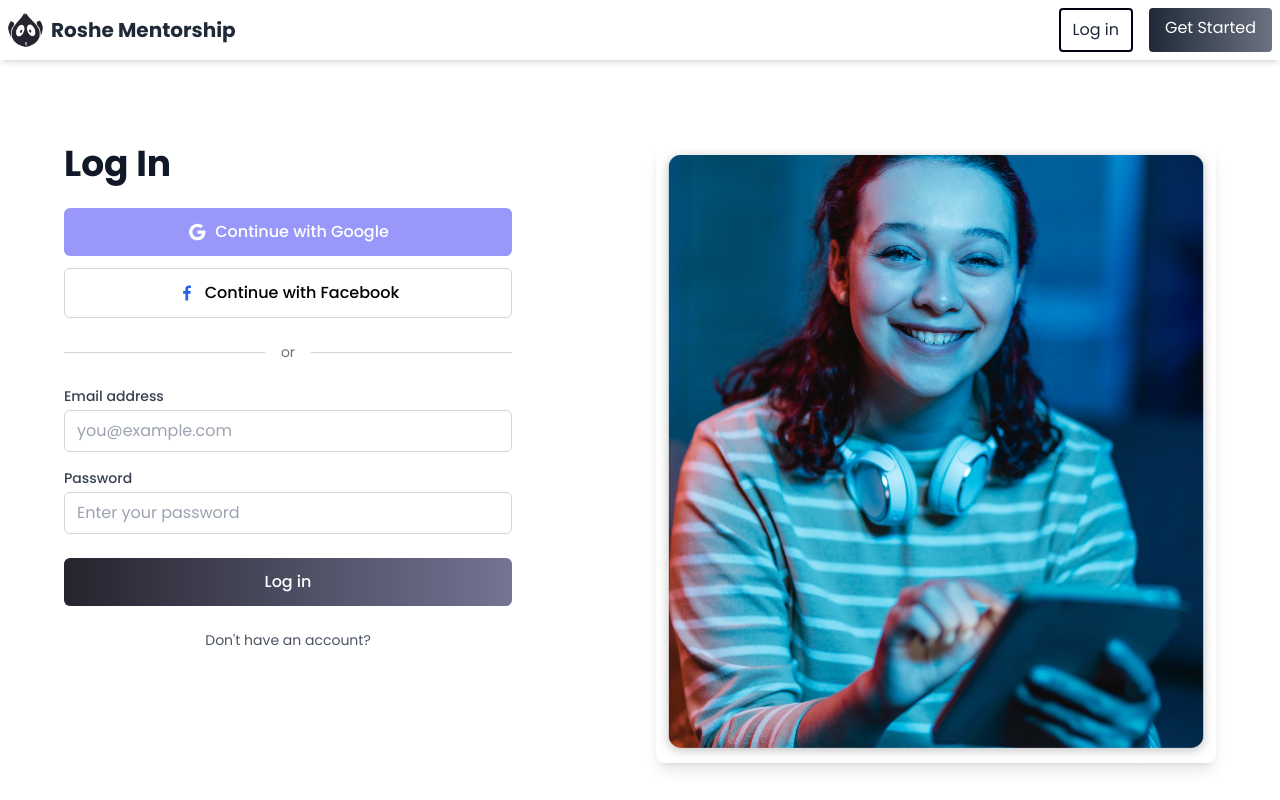
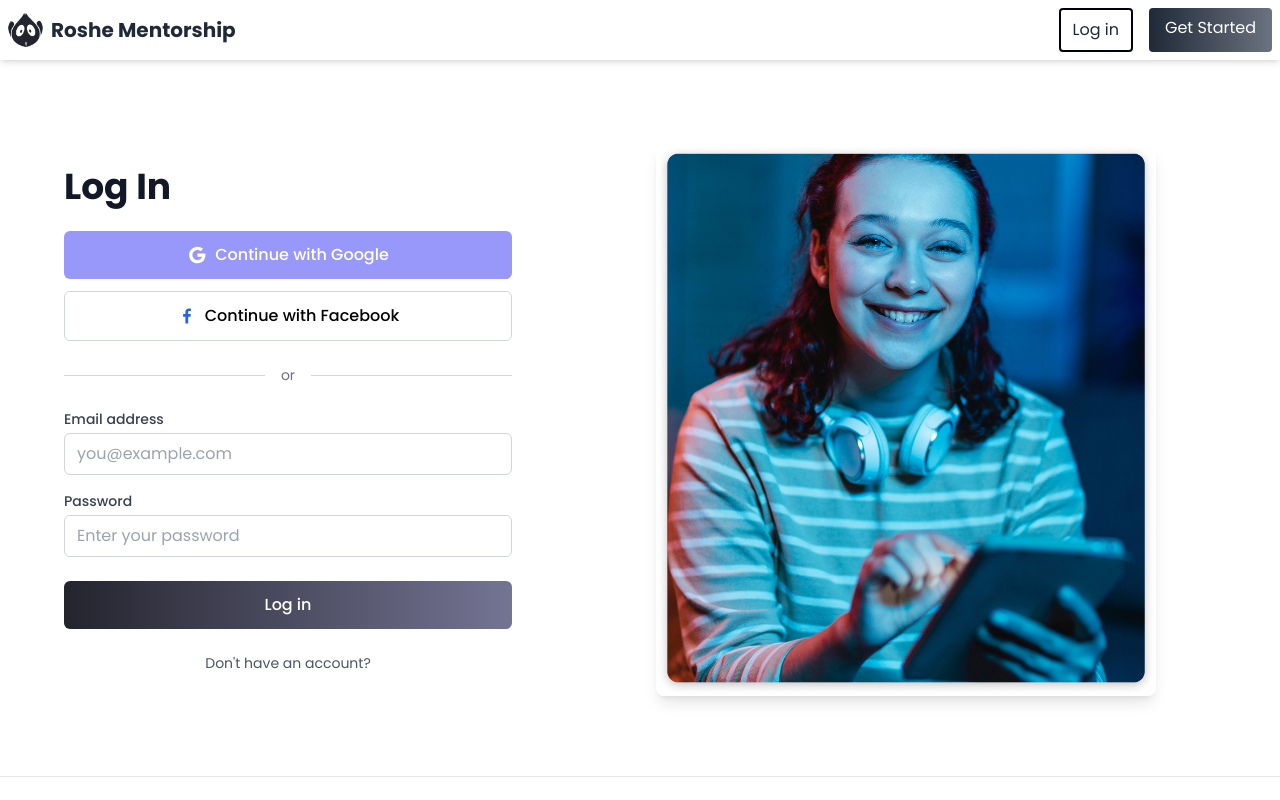
Before and after one commit to Roshe-Mentors/new_roshe, a Next.js app: page /signIn in a window 1280 px wide. Shown: the top 800 px of the page. Built offline with nearby package versions, Linux system fonts and the light colour scheme; no server answers.

Commit message:
FEAT: enhance layout of LoginPage with improved item alignment and image dimensions

```diff
--- a/src/app/signIn/LoginPage.tsx
+++ b/src/app/signIn/LoginPage.tsx
@@ -83,7 +83,7 @@ const LoginPage = () => {
 
   return (
     <div className="w-full bg-white py-12 pt-28 px-4 md:py-20 md:pt-36">
-      <div className="max-w-6xl mx-auto flex flex-col lg:flex-row gap-8">
+      <div className="max-w-6xl mx-auto flex flex-col lg:flex-row gap-8 items-center">
         <div className="w-full lg:w-1/2 flex flex-col">
           <h1 className="text-3xl md:text-4xl font-bold mb-6 text-gray-900">Log In</h1>
 
@@ -170,13 +170,13 @@ const LoginPage = () => {
         </div>
 
         {/* Right Image Section */}
-        <div className="hidden lg:block lg:w-1/2">
+        <div className="hidden lg:block lg:w-1/2 flex justify-center items-center">
           <Image
             src="/images/login.png"
             alt="Login"
-            width={600}
-            height={800}
-            className="rounded-lg shadow-lg object-cover w-full h-full"
+            width={500}
+            height={650}
+            className="rounded-lg shadow-lg object-cover max-h-[80vh]"
             priority
           />
         </div>
```
